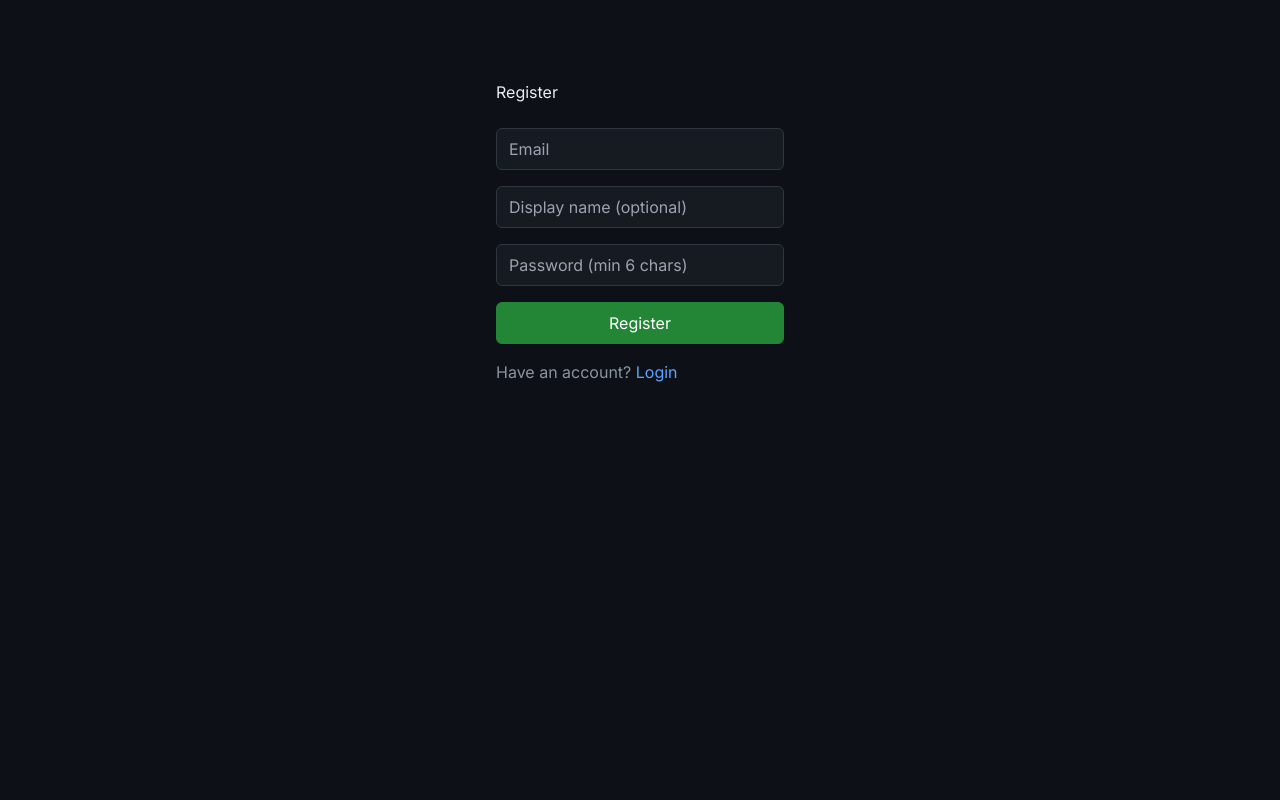
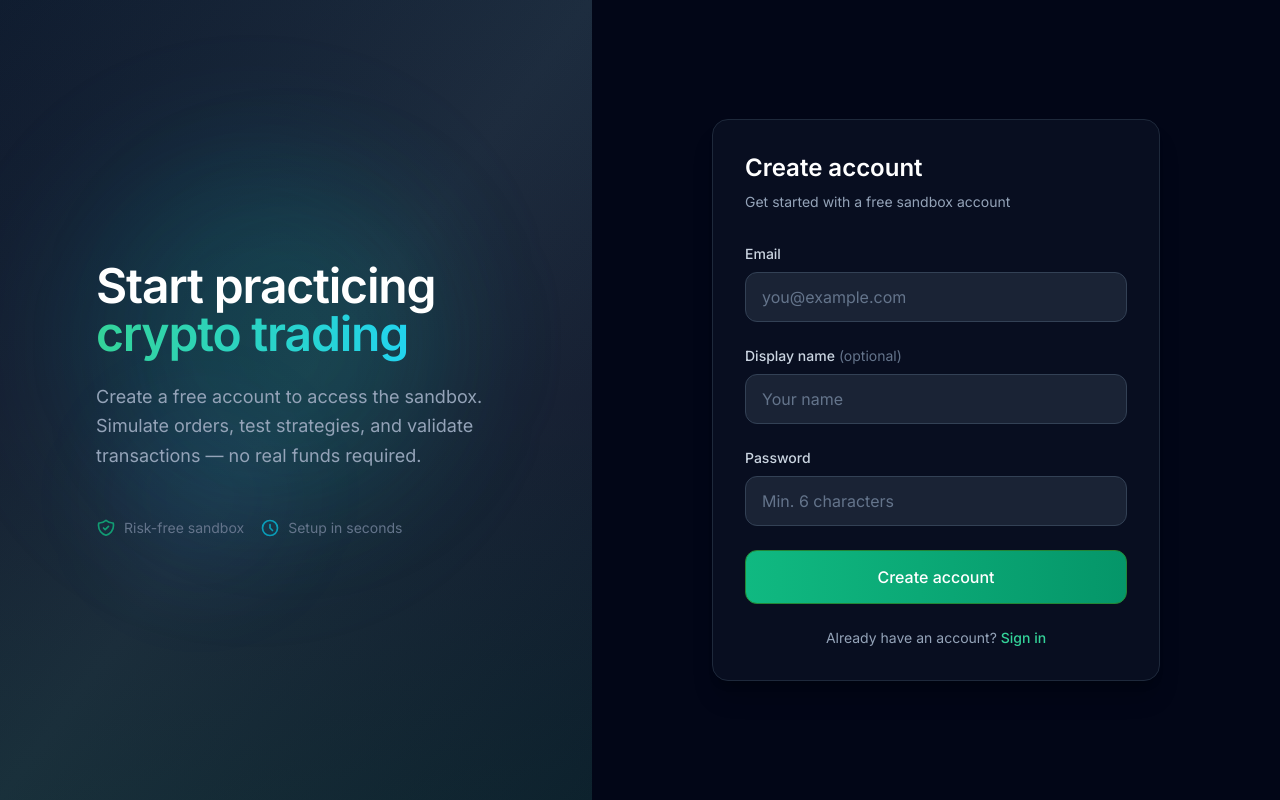
Before and after one commit to mmizin/CryptoSandboxQA, a Next.js app in the folder frontend/: page /register in a window 1280 px wide. Built offline with nearby package versions, Linux system fonts and the light colour scheme; no server answers.

Commit message:
Refactor RegisterPage layout with Tailwind CSS for improved aesthetics and user experience. Enhance form elements with better styling and accessibility features, including labels and placeholders. Add marketing section to promote the platform's features.

```diff
--- a/frontend/app/register/page.tsx
+++ b/frontend/app/register/page.tsx
@@ -30,38 +30,143 @@ export default function RegisterPage() {
   };
 
   return (
-    <main style={{ maxWidth: 320, margin: '4rem auto', padding: '1rem' }}>
-      <h1 style={{ marginBottom: '1.5rem' }}>Register</h1>
-      <form onSubmit={handleSubmit} style={{ display: 'flex', flexDirection: 'column', gap: '1rem' }}>
+    <div className="min-h-screen flex">
+      {/* LEFT SIDE — Marketing */}
+      <div className="hidden lg:flex lg:flex-1 relative overflow-hidden bg-gradient-to-br from-slate-900 via-slate-800 to-slate-900">
+        {/* Subtle gradient overlay */}
+        <div className="absolute inset-0 bg-gradient-to-t from-emerald-900/20 via-transparent to-cyan-900/10 pointer-events-none" />
+        {/* Abstract decorative shapes */}
+        <div className="absolute top-1/4 left-1/4 w-72 h-72 rounded-full bg-emerald-500/10 blur-3xl" />
+        <div className="absolute bottom-1/3 right-1/4 w-96 h-96 rounded-full bg-cyan-500/10 blur-3xl" />
+        <div className="absolute top-1/2 right-1/2 w-48 h-48 rounded-full bg-blue-500/5 blur-2xl" />
+        {/* Grid pattern */}
+        <div
+          className="absolute inset-0 opacity-[0.03]"
+          style={{
+            backgroundImage: `linear-gradient(rgba(255,255,255,0.1) 1px, transparent 1px),
+              linear-gradient(90deg, rgba(255,255,255,0.1) 1px, transparent 1px)`,
+            backgroundSize: '48px 48px',
+          }}
+        />
+        <div className="relative z-10 flex flex-col justify-center px-16 xl:px-24 2xl:px-32">
+          <div className="max-w-lg">
+            <h1 className="text-4xl xl:text-5xl font-semibold text-white tracking-tight leading-tight mb-6">
+              Start practicing
+              <span className="bg-gradient-to-r from-emerald-400 to-cyan-400 bg-clip-text text-transparent"> crypto trading</span>
+            </h1>
+            <p className="text-lg text-slate-400 leading-relaxed">
+              Create a free account to access the sandbox. Simulate orders, test strategies, and validate transactions — no real funds required.
+            </p>
+            <div className="mt-12 flex items-center gap-4 text-slate-500">
+              <span className="flex items-center gap-2 text-sm">
+                <svg className="w-5 h-5 text-emerald-500/80" fill="none" viewBox="0 0 24 24" stroke="currentColor">
+                  <path strokeLinecap="round" strokeLinejoin="round" strokeWidth={2} d="M9 12l2 2 4-4m5.618-4.016A11.955 11.955 0 0112 2.944a11.955 11.955 0 01-8.618 3.04A12.02 12.02 0 003 9c0 5.591 3.824 10.29 9 11.622 5.176-1.332 9-6.03 9-11.622 0-1.042-.133-2.052-.382-3.016z" />
+                </svg>
+                Risk-free sandbox
+              </span>
+              <span className="flex items-center gap-2 text-sm">
+                <svg className="w-5 h-5 text-cyan-500/80" fill="none" viewBox="0 0 24 24" stroke="currentColor">
+                  <path strokeLinecap="round" strokeLinejoin="round" strokeWidth={2} d="M12 8v4l3 3m6-3a9 9 0 11-18 0 9 9 0 0118 0z" />
+                </svg>
+                Setup in seconds
+              </span>
+            </div>
+          </div>
+        </div>
+      </div>
+
+      {/* RIGHT SIDE — Register form */}
+      <div className="flex-1 flex items-center justify-center p-6 sm:p-8 lg:p-12 bg-slate-950">
+        <div className="w-full max-w-md">
+          {/* Logo / Brand — visible on mobile */}
+          <div className="lg:hidden text-center mb-8">
+            <h2 className="text-xl font-semibold text-white">CryptoSandboxQA</h2>
+          </div>
+
+          <div className="rounded-2xl border border-slate-800 bg-slate-900/50 shadow-xl shadow-black/20 p-8">
+            <h2 className="text-2xl font-semibold text-white mb-2">Create account</h2>
+            <p className="text-slate-400 text-sm mb-8">Get started with a free sandbox account</p>
+
+            <form onSubmit={handleSubmit} className="space-y-6">
+              <div>
+                <label htmlFor="email" className="block text-sm font-medium text-slate-300 mb-2">
+                  Email
+                </label>
                 <input
+                  id="email"
                   type="email"
-          placeholder="Email"
+                  placeholder="you@example.com"
                   value={email}
                   onChange={(e) => setEmail(e.target.value)}
                   required
+                  className="w-full px-4 py-3 rounded-xl bg-slate-800/80 border border-slate-700 text-white placeholder-slate-500
+                    focus:outline-none focus:ring-2 focus:ring-emerald-500/50 focus:border-emerald-500/50
+                    transition-colors"
                 />
+              </div>
+
+              <div>
+                <label htmlFor="displayName" className="block text-sm font-medium text-slate-300 mb-2">
+                  Display name
+                  <span className="text-slate-500 font-normal ml-1">(optional)</span>
+                </label>
                 <input
+                  id="displayName"
                   type="text"
-          placeholder="Display name (optional)"
+                  placeholder="Your name"
                   value={displayName}
                   onChange={(e) => setDisplayName(e.target.value)}
+                  className="w-full px-4 py-3 rounded-xl bg-slate-800/80 border border-slate-700 text-white placeholder-slate-500
+                    focus:outline-none focus:ring-2 focus:ring-emerald-500/50 focus:border-emerald-500/50
+                    transition-colors"
                 />
+              </div>
+
+              <div>
+                <label htmlFor="password" className="block text-sm font-medium text-slate-300 mb-2">
+                  Password
+                </label>
                 <input
+                  id="password"
                   type="password"
-          placeholder="Password (min 6 chars)"
+                  placeholder="Min. 6 characters"
                   value={password}
                   onChange={(e) => setPassword(e.target.value)}
                   required
                   minLength={6}
+                  className="w-full px-4 py-3 rounded-xl bg-slate-800/80 border border-slate-700 text-white placeholder-slate-500
+                    focus:outline-none focus:ring-2 focus:ring-emerald-500/50 focus:border-emerald-500/50
+                    transition-colors"
                 />
-        {error && <p className="error">{error}</p>}
-        <button type="submit" disabled={loading}>
-          {loading ? 'Creating account...' : 'Register'}
+              </div>
+
+              {error && (
+                <p className="text-sm text-red-400">{error}</p>
+              )}
+
+              <button
+                type="submit"
+                disabled={loading}
+                className="w-full py-3.5 rounded-xl bg-gradient-to-r from-emerald-500 to-emerald-600 text-white font-medium
+                  hover:from-emerald-600 hover:to-emerald-700 focus:outline-none focus:ring-2 focus:ring-emerald-500/50 focus:ring-offset-2 focus:ring-offset-slate-900
+                  transition-all duration-200 disabled:opacity-60 disabled:cursor-not-allowed"
+              >
+                {loading ? 'Creating account...' : 'Create account'}
               </button>
             </form>
-      <p style={{ marginTop: '1rem', color: '#8b949e' }}>
-        Have an account? <Link href="/">Login</Link>
+
+            <p className="mt-6 text-center text-sm text-slate-400">
+              Already have an account?{' '}
+              <Link
+                href="/"
+                className="font-medium text-emerald-400 hover:text-emerald-300 transition-colors"
+              >
+                Sign in
+              </Link>
             </p>
-    </main>
+          </div>
+        </div>
+      </div>
+    </div>
   );
 }
```
Lines whose indentation alone changed are shown as unchanged.
